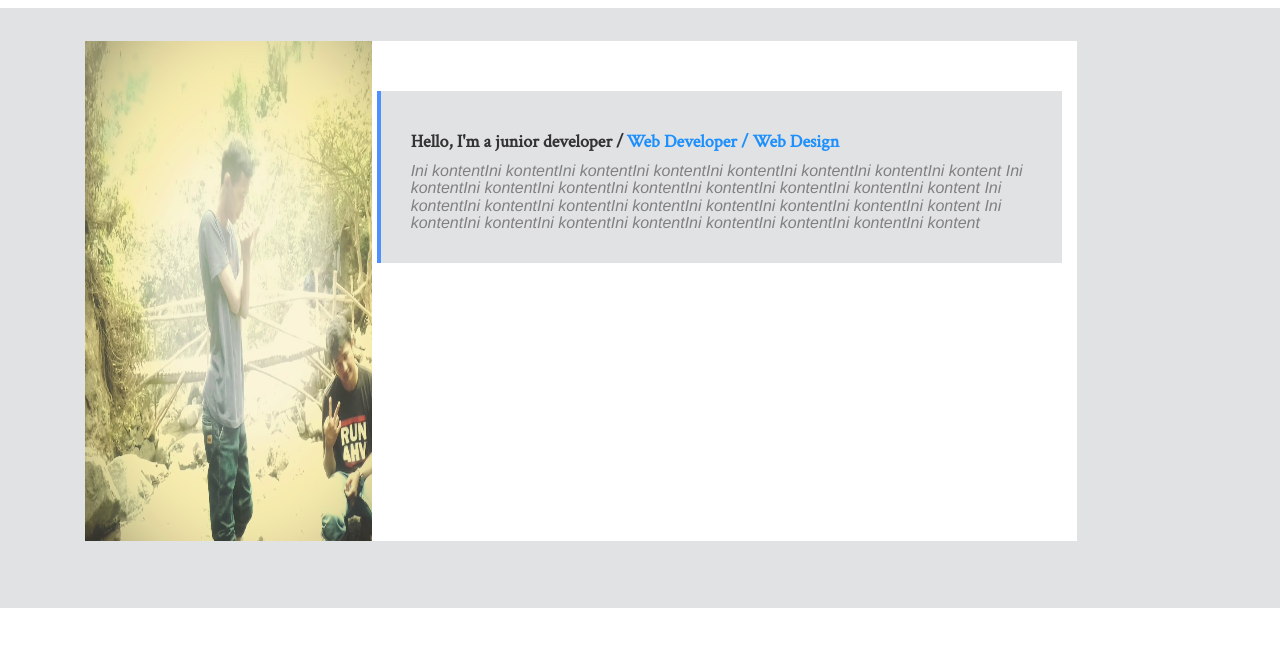
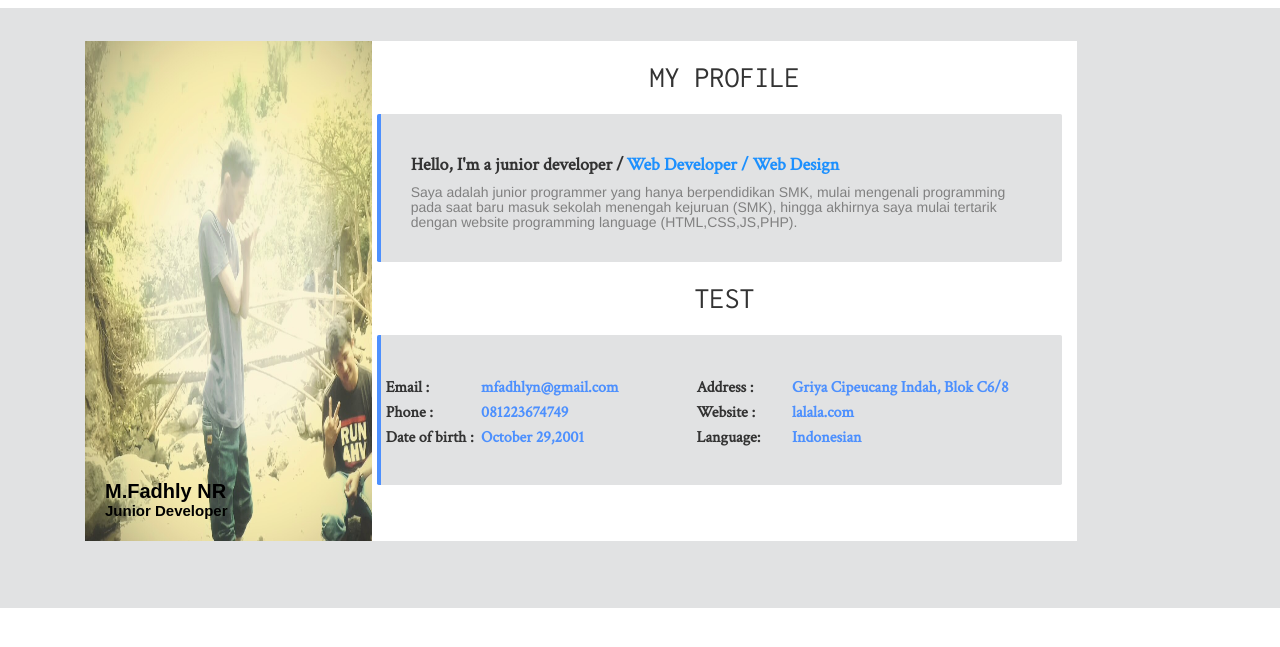
Before and after one commit to maslow123/MyWebsite, a PHP site: page /templates/profile.php in a window 1280 px wide. Shown: the part 52-699 px from the top of the page. Run offline with PHP 8.4, Linux system fonts and the light colour scheme; some libraries are stand-ins or nearby versions.

Commit message:
modify-sub-and-sosmed-profile

```diff
--- a/assets/css/profile.css
+++ b/assets/css/profile.css
@@ -6,6 +6,20 @@
 	padding-left:70px;
 }
 .p-image img{width:320px;height:500px;}
+.name,.job{
+	margin-top:-60px;
+	color:#000;
+	width:200px;
+	font-size: 20px;
+	padding-left: 20px;
+	font-weight: bold;
+	font-family: 'Arial';
+	line-height: 20px;
+}
+.job{
+	padding-top:50px;
+	font-size:15px;
+}
 .p-content{
 	background:#fff;
 	height:500px;
@@ -16,14 +30,22 @@
 .b-sub{float:left;font-weight:bold;font-size:18px;font-family:'Crimson Text', serif;}
 /* sub content */
 .b-sub-2{clear:both;color:grey;}
-.b-sub-2{font-size:16px;font-family:'inconsolata' serif;font-style: italic;}
-
+.b-sub-2{font-size:14px;font-family:'inconsolata' serif;}
+/* content */
 .w3-panel{padding:0.8em 30px; background:#e1e2e3;}
-.w3-panel{margin-top:50px;margin-bottom:16px;margin-left:-10px;}
-.w3-leftbar{
-	border-left:4px solid #4d90fe;}
+.w3-panel{margin-top:20px;margin-bottom:16px;margin-left:-10px;}
+.w3-leftbar{border-left:4px solid #4d90fe;border-radius:1.8px;}
 .w3-light-grey{
 	height:auto;
 	font-size:26px;
 	line-height: normal;
 }
+/* second-content */
+.social{height:30%;}
+.header,.social-media{
+	clear:left;
+	font-size:16px;
+	margin-left:-40px;
+	line-height: 25px;
+}
+.social-media{color:#4d90fe;margin-left:-100px;}
--- a/templates/profile.php
+++ b/templates/profile.php
@@ -16,18 +16,51 @@
 	<div class="wrapper">
 		<div class="col-md-2 col-xs-2 p-image">
 			<img src="../assets/images/me.jpg">
+			<p class="name">M.Fadhly NR</p>
+			<p class="job">Junior Developer</p>
 		</div>
 		<div class="col-md-7 p-content">
+			<h2 style="text-align: center;font-family: 'Inconsolata';">MY PROFILE</h2>
 			<div class="w3-panel w3-leftbar w3-light-grey">
       			<h3 class="b-sub">
       				Hello, I'm a junior developer /<div style="color:#1d90fe; float:right; padding-left:3px; font-size:18px; ">Web Developer / Web Design</div>
       			</h3>
       			<h3 class="b-sub-2">
-      				Ini kontentIni kontentIni kontentIni kontentIni kontentIni kontentIni kontentIni kontent
-      				Ini kontentIni kontentIni kontentIni kontentIni kontentIni kontentIni kontentIni kontent
-      				Ini kontentIni kontentIni kontentIni kontentIni kontentIni kontentIni kontentIni kontent
-      				Ini kontentIni kontentIni kontentIni kontentIni kontentIni kontentIni kontentIni kontent
+      				Saya adalah junior programmer yang hanya berpendidikan SMK, mulai mengenali programming
+      				pada saat baru masuk sekolah menengah kejuruan (SMK), hingga akhirnya saya mulai tertarik
+      				dengan website programming language (HTML,CSS,JS,PHP).
       			</h3>
+    		</div>
+    		<h2 style="text-align:center;font-family: 'Inconsolata';">TEST</h2>
+			<div class="w3-panel w3-leftbar w3-light-grey social">
+				<div class="col-md-3 col-xs-2" >
+					<h3 class="b-sub header">
+						Email : <br/>
+						Phone :	<br/>
+						Date of birth :	<br/>
+					</h3>
+				</div>
+				<div class="col-md-3">
+					<h3 class="b-sub social-media">
+						mfadhlyn@gmail.com <br/>
+						081223674749 <br/>
+						October 29,2001<br/>
+					</h3>
+				</div>
+				<div class="col-md-3 col-xs-2">
+					<h3 class="b-sub header">
+						Address :<br/>
+						Website :<br/>
+						Language:<br/>
+					</h3>
+				</div>
+				<div class="col-md-3">
+					<h3 class="b-sub social-media">
+						Griya Cipeucang Indah, Blok C6/8 <br/>
+						lalala.com<br/>
+						Indonesian<br/>
+					</h3>
+				</div>
     		</div>
 		</div>
 	</div>
```
